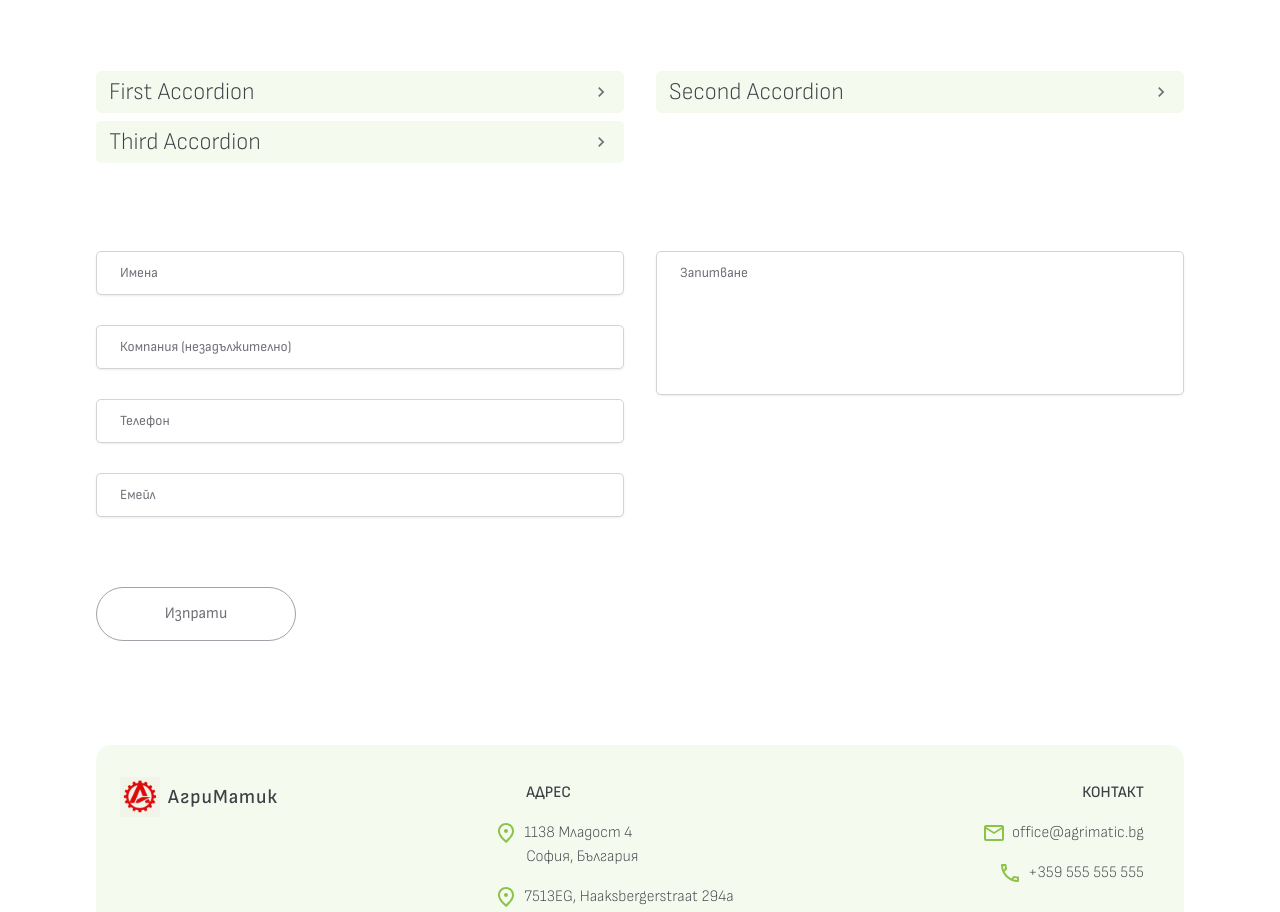
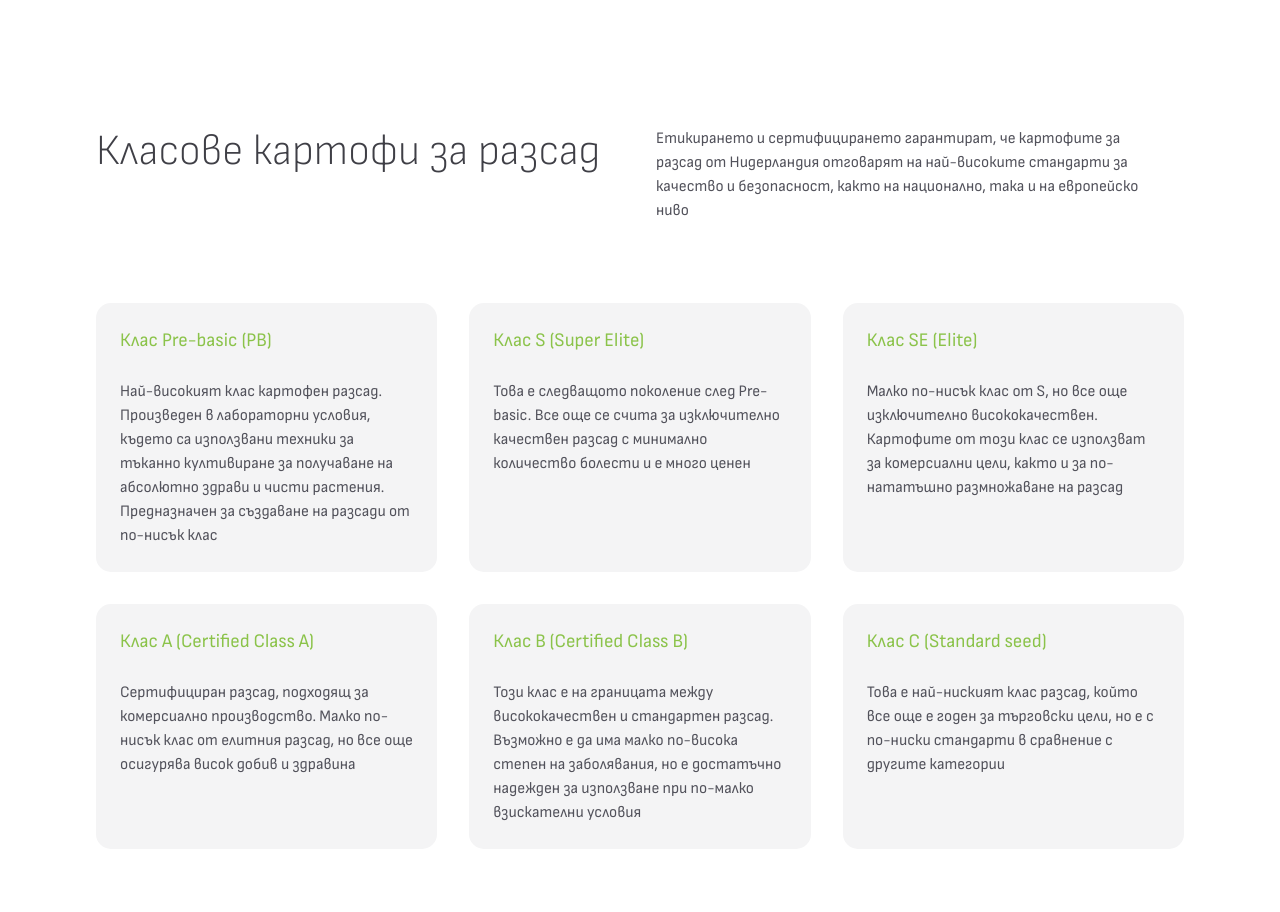
Before and after one commit to KKKircheff/Agrimatic, a React (Vite) app: page / in a window 1280 px wide. Shown: the part 1868-2780 px from the top of the page. Built offline with nearby package versions, Linux system fonts and the light colour scheme.

Commit message:
FAQ & Classes

```diff
--- a/src/components/FAQAccordion.component.tsx
+++ b/src/components/FAQAccordion.component.tsx
@@ -27,43 +27,44 @@ export const FaqAccordion = ({ faqs }: Props) => {
     return (
         <AccordionGroup
             disableDivider
+            variant='plain'
             transition="0.2s ease"
             sx={(theme) => ({
                 width: '100%',
+
+                [`& .${accordionSummaryClasses.button}`]: {
+                    borderRadius: 'xs',
+                    bgcolor: theme.palette.neutral[700],
+                    color: theme.palette.primary[400]!,
+                    px: 2
+                },
+
                 [`& .${accordionClasses.root}`]: {
                     marginTop: 1,
                     transition: '0.2s ease',
-                    bgcolor: 'primary.50',
-                    borderRadius: 'xs',
-                    '& button:not([aria-expanded="true"])': {
-                        transition: '0.2s ease',
-                    },
                     '& button:hover': {
-                        borderRadius: 'xs',
-                        background: theme.palette.primary[100],
+                        bgcolor: theme.palette.neutral[900],
+                        color: theme.palette.primary[400],
                     },
                 },
                 [`& .${accordionClasses.root}.${accordionClasses.expanded}`]: {
-                    bgcolor: 'primary.50',
                     borderRadius: 'xs',
-                },
-                '& [aria-expanded="true"]': {
-                    boxShadow: `inset 0 -1px 0 ${theme.vars.palette.primary}`,
+                    bgcolor: 'neutral.100',
                 },
                 [`& .${accordionSummaryClasses.root}`]:
                 {
-                    fontSize: theme.typography['h3'],
-                    color: theme.palette.neutral[600],
-                    fontWeight: 300,
+                    fontWeight: 400,
+                    fontSize: 'lg',
                 },
                 [`& .${accordionSummaryClasses.root}.${accordionSummaryClasses.expanded}`]:
                 {
-                    fontWeight: 300,
-                    color: theme.palette.neutral[600],
+                    color: theme.palette.primary[600]!,
+                    fontWeight: 400,
                 },
                 [`& .${accordionDetailsClasses.content}.${accordionDetailsClasses.expanded}`]:
                 {
-                    color: theme.palette.neutral[600],
+                    pt: 2,
+                    color: theme.palette.neutral[500],
                 },
                 [`& .${accordionSummaryClasses.indicator}`]: {
                     transition: '0.2s',
--- /dev/null
+++ b/src/components/cards/ClassCard.component.tsx
@@ -0,0 +1,28 @@
+import { GridProps, Stack } from "@mui/joy";
+import TextContent from "../typography/TextContent.component";
+import SectionSubtitle from "../typography/SectionSubtitle.component";
+
+interface Props extends GridProps {
+    title: string;
+    textContent: string;
+}
+
+const ClassCard = ({ title, textContent, ...otherProps }: Props) => {
+    return (
+        <Stack
+            direction='column'
+            spacing={3}
+            width='100%'
+            height='100%'
+            bgcolor='neutral.100'
+            borderRadius='md'
+            p={{ xs: 2, md: 3 }}
+            {...otherProps}
+        >
+            <SectionSubtitle textColor='primary.500'>{title}</SectionSubtitle>
+            <TextContent>{textContent}</TextContent>
+        </Stack>
+    )
+}
+
+export default ClassCard
--- /dev/null
+++ b/src/components/typography/SectionSubtitle.component.tsx
@@ -0,0 +1,20 @@
+import { Typography, TypographyProps } from "@mui/joy";
+import { ReactNode } from "react";
+
+interface CardTitleProps extends TypographyProps {
+    children: ReactNode;
+}
+
+const SectionSubtitle = ({ children, ...otherProps }: CardTitleProps) => {
+    return (
+        <Typography
+            fontSize='smallTitle'
+            fontWeight={400}
+            {...otherProps}
+        >
+            {children}
+        </Typography>
+    );
+};
+
+export default SectionSubtitle;
--- a/src/routes/Home/Home.page.tsx
+++ b/src/routes/Home/Home.page.tsx
@@ -6,6 +6,7 @@ import ContactForm from "../Contact/ContactForm.section";
 import HomeCards from "./HomeCards.section";
 import SideTitleText from "../../components/content-sections/SideTitleText.component";
 import { HomeFAQ } from "./HomeFAQ.section"
+import { HomeClassInfo } from "./HomeClassInfo.section";
 
 const Home = () => {
 
@@ -20,7 +21,10 @@ const Home = () => {
                 />
                 <HomeCards pt={{ xs: 6, lg: 12 }} pb={8} />
             </SectionWrapper>
-            <SectionWrapper id='contact-form' pb={8}>
+            <SectionWrapper id='contact-form' pb={8} pt={{ xs: 0, md: 8 }}>
+                <HomeClassInfo />
+            </SectionWrapper>
+            <SectionWrapper pb={8} pt={{ xs: 0, md: 8 }}>
                 <HomeFAQ />
             </SectionWrapper>
             <SectionWrapper id='contact-form' pb={8}>
--- /dev/null
+++ b/src/routes/Home/HomeClassInfo.section.tsx
@@ -0,0 +1,57 @@
+import { Grid, Stack, StackProps } from '@mui/joy';
+import SideSubtitleText from '../../components/cards/ClassCard.component';
+import SideTitleText from '../../components/content-sections/SideTitleText.component';
+
+interface Props extends StackProps { }
+const classes = [
+    {
+        title: 'Клас Pre-basic (PB)',
+        textContent:
+            'Най-високият клас картофен разсад. Произведен в лабораторни условия, където са използвани техники за тъканно култивиране за получаване на абсолютно здрави и чисти растения. Предназначен за създаване на разсади от по-нисък клас',
+    },
+    {
+        title: 'Клас S (Super Elite)',
+        textContent:
+            'Това е следващото поколение след Pre-basic. Все още се счита за изключително качествен разсад с минимално количество болести и е много ценен',
+    },
+    {
+        title: 'Клас SE (Elite)',
+        textContent:
+            'Малко по-нисък клас от S, но все още изключително висококачествен. Картофите от този клас се използват за комерсиални цели, както и за по-нататъшно размножаване на разсад',
+    },
+    {
+        title: 'Клас A (Certified Class A)',
+        textContent:
+            'Сертифициран разсад, подходящ за комерсиално производство. Малко по-нисък клас от елитния разсад, но все още осигурява висок добив и здравина',
+    },
+    {
+        title: 'Клас B (Certified Class B)',
+        textContent:
+            'Този клас е на границата между висококачествен и стандартен разсад. Възможно е да има малко по-висока степен на заболявания, но е достатъчно надежден за използване при по-малко взискателни условия',
+    },
+    {
+        title: 'Клас C (Standard seed)',
+        textContent:
+            'Това е най-ниският клас разсад, който все още е годен за търговски цели, но е с по-ниски стандарти в сравнение с другите категории',
+    },
+]
+
+export const HomeClassInfo = ({ ...otherProps }: Props) => {
+    return (
+        <Stack direction="column" gap={10} alignItems='stretch'>
+            <SideTitleText title="Класове картофи за разсад" textContent="Етикирането и сертифицирането гарантират, че картофите за разсад от Нидерландия отговарят на най-високите стандарти за качество и безопасност, както на национално, така и на европейско ниво " />
+            <Grid
+                container
+                spacing={{ xs: 4, md: 4 }}
+                alignItems="stretch"
+                {...otherProps}
+            >
+                {classes.map(({ title, textContent }, index) => (
+                    <Grid key={index} xs={12} md={4}>
+                        <SideSubtitleText title={title} textContent={textContent} />
+                    </Grid>
+                ))}
+            </Grid>
+        </Stack>
+    );
+};
--- a/src/routes/Home/HomeFAQ.section.tsx
+++ b/src/routes/Home/HomeFAQ.section.tsx
@@ -1,24 +1,39 @@
 import { Stack } from '@mui/joy'
 import { FaqAccordion } from '../../components/FAQAccordion.component'
+import SideTitleText from '../../components/content-sections/SideTitleText.component'
 
 const faqs = [
     {
-        title: 'First Accordion',
-        content: 'Lorem ipsum dolor sit amet consectetur, adipisicing elit. Repudiandae laboriosam incidunt quaerat pariatur maxime cupiditate nulla animi voluptatem et consequuntur, exercitationem explicabo. Fuga, quod. Maiores saepe cumque numquam mollitia enim'
+        "title": "Текстура на картоф A, B или C",
+        "content": "Обозначенията с букви A, B и C при картофите показват тяхната кулинарна текстура, т.е. как се държат при готвене: A – Твърди (салатни картофи): Картофите с текстура тип A запазват формата си след готвене и имат стегната, твърда структура. Подходящи са за салати, задушаване или готвене на пара. B – Леко ронливи: Картофите тип B са с междинна текстура – не толкова твърди като A, но не и напълно ронливи като C. Те се използват за варене, пържене и печене, защото са универсални за различни методи на готвене.C – Ронливи (картофи за пюре): Картофите с текстура тип C са по-ронливи и се разпадат при готвене. Те са идеални за картофено пюре, запеканки или чипс, където е желателно да се разпадат. Понякога се срещат и междинни категории като AB или BC, което означава, че картофите имат характеристики и на двата класа. Например: AB – Твърди до леко ронливи BC – Леко ронливи до ронливи"
     },
     {
-        title: 'Second Accordion',
-        content: 'Lorem ipsum dolor sit amet consectetur, adipisicing elit. Repudiandae laboriosam incidunt quaerat pariatur maxime cupiditate nulla animi voluptatem et consequuntur, exercitationem explicabo. Fuga, quod. Maiores saepe cumque numquam mollitia enim'
+        title: 'Какво качество картофи получавате?',
+        content: 'Картофите за посев, които са произведени в Нидерландия, се придружават с етикети и сертификати, които гарантират качеството, произхода и здравния статус на картофения разсад. Тези документи се издават от оторизирани органи, като NAK (Нидерландската агенция по сертификация на картофен разсад), и служат като гаранция за производителите и потребителите в ЕС.'
     },
     {
-        title: 'Third Accordion',
-        content: 'Lorem ipsum dolor sit amet consectetur, adipisicing elit. Repudiandae laboriosam incidunt quaerat pariatur maxime cupiditate nulla animi voluptatem et consequuntur, exercitationem explicabo. Fuga, quod. Maiores saepe cumque numquam mollitia enim'
+        title: 'Транспорт и време на доставка',
+        content: 'Товаренето на заявеното количество обикновено се извършва четвъртък до събота в Нидерландия. При нормални обстоятелства камионът е на вашият адрес 4 до 5 дни след товаренето'
     },
+    {
+        title: 'Доставки при минусови температури',
+        content: 'При температури близки до нулата или отрицателни семената се транспортират задължително в камион с контролиран температурен режим'
+    },
+    {
+        title: 'Обеми на заявките',
+        content: 'Доставките се извършват в Бигбези с тегло 600кг или 1200кг.. Възможа е допълнителна доставката на по-малки тестови  количества от различни сортове заедно с основната доставка'
+    },
+    {
+        title: 'Цени и заплащане',
+        content: 'Поради динамиката на пазара цените и наличностите а сортовете се актуализират седмично и при всяко запитване. Заплащането е 100% авансово за всяка отделна поръчка.'
+    },
+
 ]
 
 export const HomeFAQ = () => {
     return (
-        <Stack width='100%'>
+        <Stack width='100%' spacing={6}>
+            <SideTitleText title="Често задавани въпроси" textContent="Допълнителна информация и често задавани въпроси с които се надяваме да помогнем. С удоволствие ще отговорим при допълнителни въпроси или заявка от ваша страна. Не се колебайте да се свържете с нас!" />
             <FaqAccordion faqs={faqs} />
         </Stack>
     )
```
